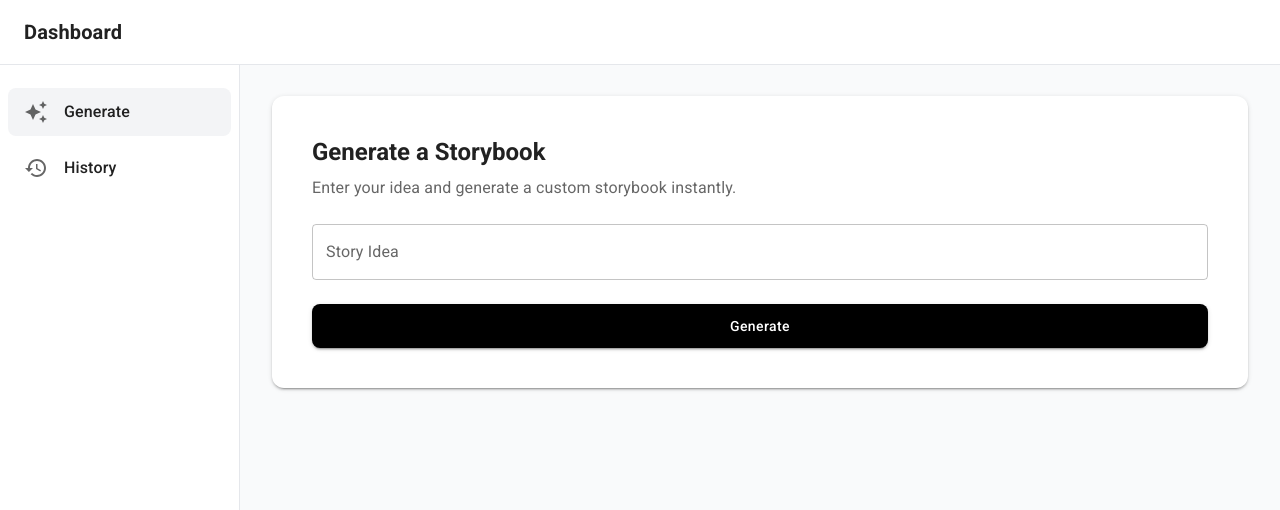
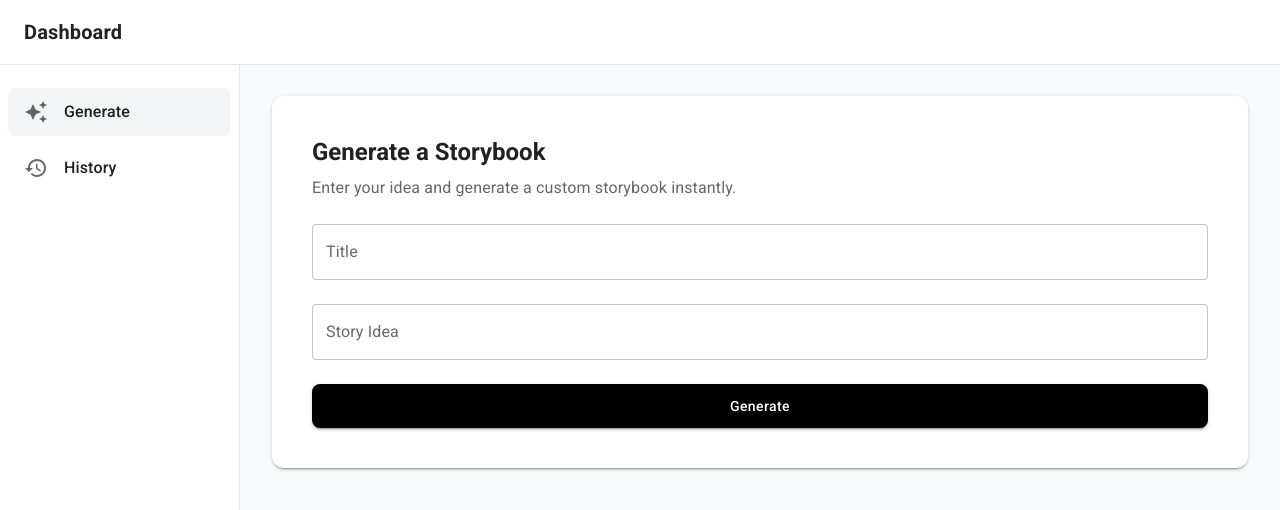
Before and after one commit to ryanraen/storybooker, a React (Vite) app in the folder frontend/: page /dashboard/generate in a window 1280 px wide. Shown: the top 510 px of the page. Built offline with nearby package versions, Linux system fonts and the light colour scheme.

Commit message:
added title textfield

```diff
--- a/frontend/src/pages/Generate.jsx
+++ b/frontend/src/pages/Generate.jsx
@@ -18,6 +18,12 @@ export default function Generate() {
       </Typography>
 
       <Stack spacing={3} mt={3}>
+        <TextField
+          label="Title"
+          placeholder="e.g. Tale of the Truthful Dragon"
+          fullWidth
+          variant="outlined"
+        />
         <TextField
           label="Story Idea"
           placeholder="e.g. A dragon learns about honesty"
```
